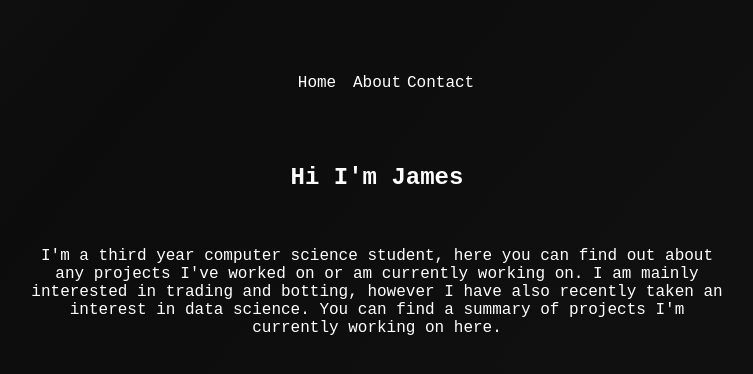
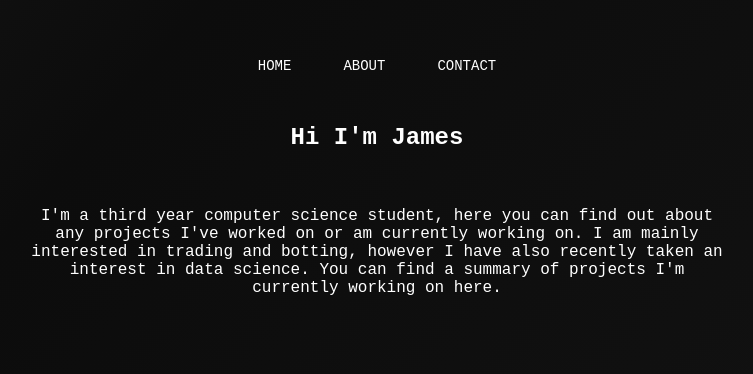
Before and after one commit to JB02S/JB02S.github.io, a React (Create React App) app: page / in a window 1280 px wide. Shown: the part 126-500 px from the top of the page, without its empty margins (263-1016 px from the left). Built offline with nearby package versions, Linux system fonts and the light colour scheme.

Commit message:
fixed navbar being off center

```diff
--- a/src/App.css
+++ b/src/App.css
@@ -3,20 +3,18 @@
   font-family: 'Roboto Mono', monospace;
 }
 
-
-
 .Container {
+  background-color: purple;
   margin:0 auto;
   width:180px;
   height:50px;
-  padding-top:200px;
+  padding-top:20px;
   padding-left:15px;
   padding-right:15px;
-  padding-bottom: 20px;
 }
 
 #IndexLink {
-  float: left;
+  float: left;;
   width:60px;
   height:50px;
 }
@@ -35,5 +33,4 @@
 
 a {
   text-decoration: none;
-
 }
--- a/src/App.js
+++ b/src/App.js
@@ -12,16 +12,18 @@ class App extends React.Component {
     return (
        <Router>
            <div className="App">
-            <div className="Container">
-              <div id="IndexLink">
+              <div className="content">
+                <ul>
+                    <li>
                       <Link to="/">Home</Link>
-              </div>
-              <div id="ContactLink">
-                <Link to="/about">Contact</Link>
-              </div>
-              <div id="AboutLink">
-                <Link to="/contact">About</Link>
-              </div>
+                    </li>
+                    <li>
+                      <Link to="/about">About</Link>
+                    </li>
+                    <li>
+                      <Link to="/contact">Contact</Link>
+                    </li>
+                </ul>
               </div>
               <Routes>
                     <Route exact path='/' element={< Index />}></Route>
--- a/src/components/index.css
+++ b/src/components/index.css
@@ -1,3 +1,24 @@
+* {
+    text-align: center;
+}
+
+ul li a {
+    font-size: 14px;
+    padding: 6px;
+    text-decoration: underline;
+    color: #ffffff;
+    text-transform: uppercase;
+}
+
+ul li a:hover {
+    color: rgba(141, 140, 140, 0.94);
+    transition: 0.3s;
+}
+
+a :visited {
+    color: #ffffff;
+}
+
 #IndexPara {
     margin:0 auto;
     padding-top:20px;
@@ -6,3 +27,50 @@
     padding-bottom: 20px;
     width: 700px;
 }
+
+.content {
+    text-align: center;
+    list-style: none;
+    margin-top: 15%;
+    left: 50%;
+    transform: translateY(-50%);
+    color: #ffffff;
+}
+
+.content ul {
+    list-style: none;
+    display: inline-flex;
+}
+
+.content ul li {
+    list-style: none;
+    margin: 0 10px;
+    padding: 10px;
+}
+
+.content ul li a {
+    text-decoration: none;
+    color: #ffffff;
+    text-transform: uppercase;
+}
+
+.content ul li a:hover {
+    color: rgba(141, 140, 140, 0.94);
+    transition: 0.3s;
+}
+
+.content a {
+    text-decoration: none;
+    color: #a39e9e;
+}
+
+.content a:hover {
+    text-decoration: underline;
+    color: #ffffff;
+    transition: 0.3s;
+}
+
+ul {
+    margin: 0;
+    padding: 0;
+}
```
Lines whose indentation alone changed are shown as unchanged.
